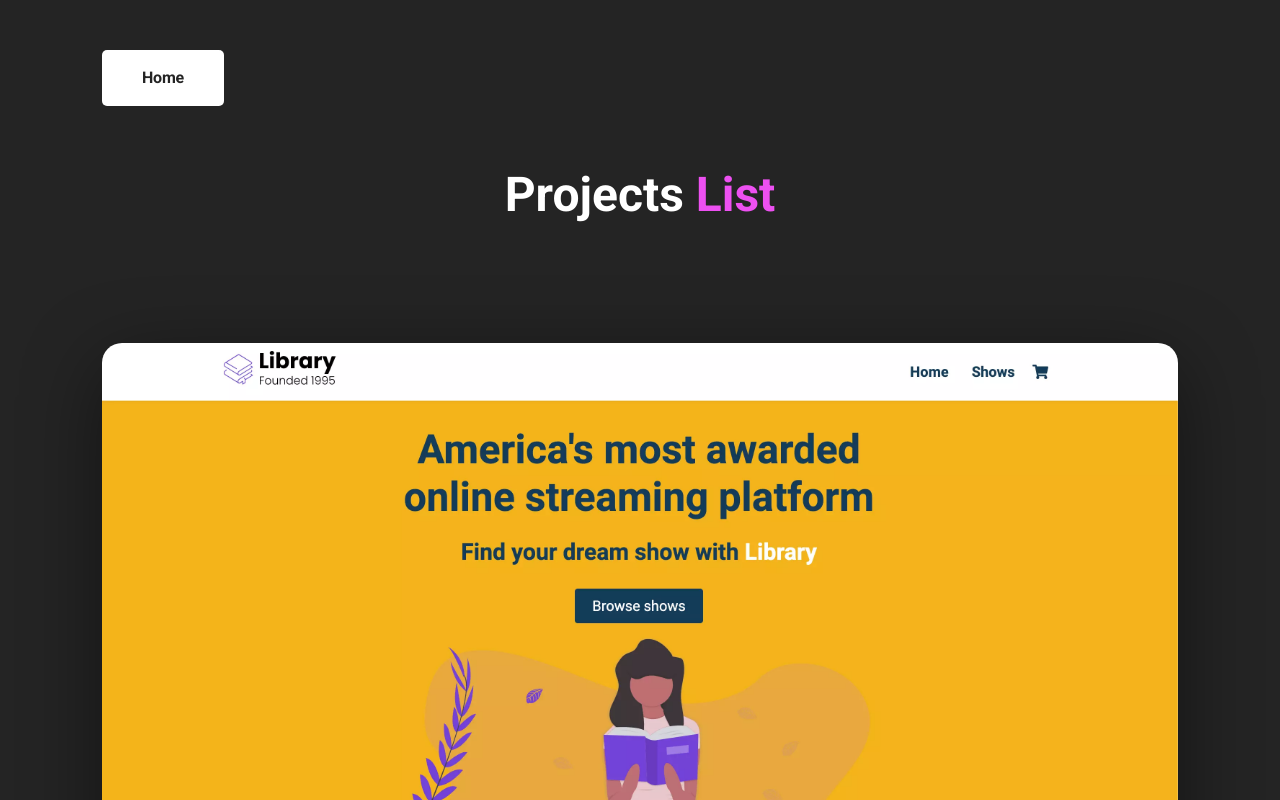
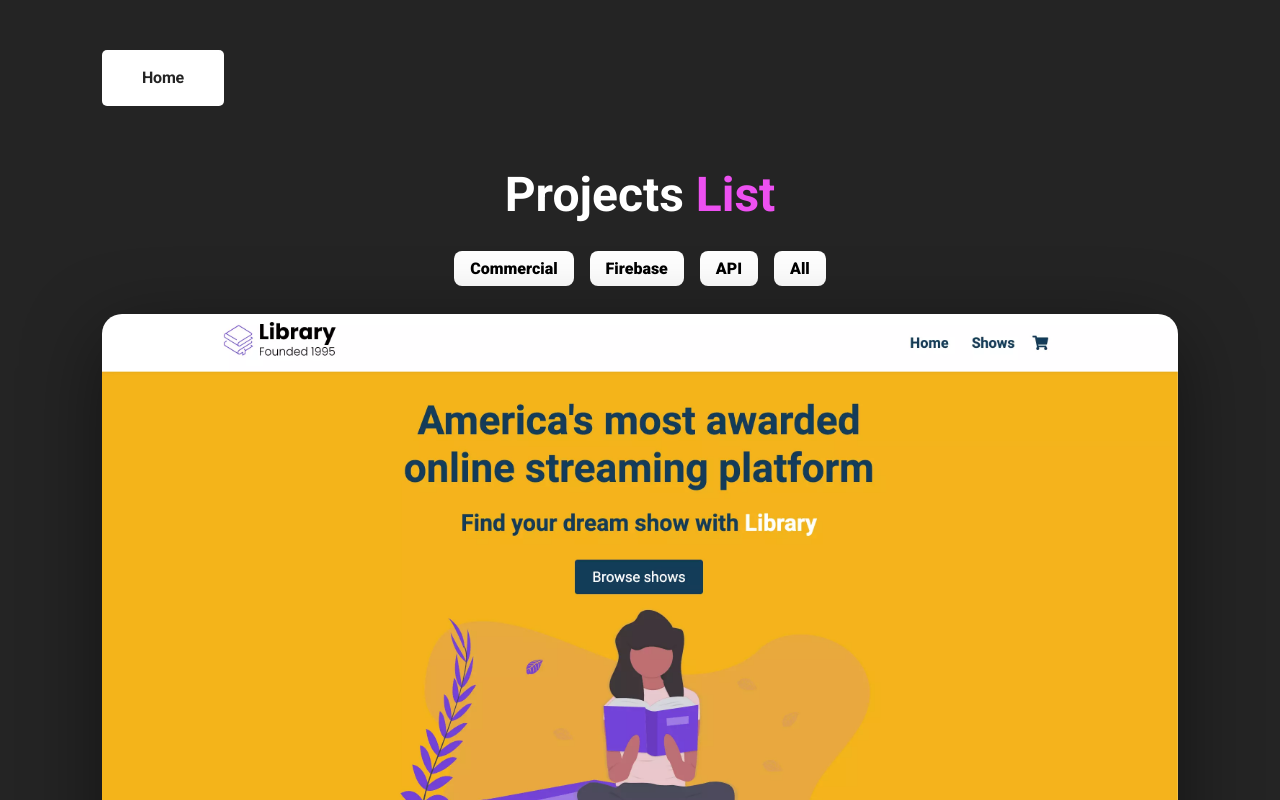
Before and after one commit to JawadH02/E-Portfolio-react, a React (Create React App) app: page /projects in a window 1280 px wide. Shown: the top 800 px of the page. Built offline with nearby package versions, Linux system fonts and the light colour scheme.

Commit message:
added filter

```diff
--- a/package.json
+++ b/package.json
@@ -7,6 +7,7 @@
     "@testing-library/jest-dom": "^5.16.2",
     "@testing-library/react": "^12.1.3",
     "@testing-library/user-event": "^13.5.0",
+    "framer-motion": "^6.2.8",
     "react": "^17.0.2",
     "react-dom": "^17.0.2",
     "react-icons": "^4.3.1",
--- a/src/Data/projectsData.js
+++ b/src/Data/projectsData.js
@@ -9,6 +9,7 @@ export const projects = [
   {
     id: 1,
     name: "E-Commerce Website",
+    // tags: ["Commercial"],
     image: ECommerce,
     techStack: "Html | CSS | JavaScript | React | Git | NPM",
     description:
@@ -19,6 +20,7 @@ export const projects = [
   {
     id: 2,
     name: "EasyView Movies",
+    tags: ["API"],
     image: EasyView,
     techStack: "Html | CSS | JavaScript | React | Git | NPM",
     description:
@@ -29,6 +31,7 @@ export const projects = [
   {
     id: 3,
     name: "Laplace",
+    tags: ["Firebase", "API"],
     image: Laplace,
     techStack: "Material UI | React | Firebase v9 | chartjs | Context API",
     description:
@@ -39,6 +42,7 @@ export const projects = [
   {
     id: 4,
     name: "Cabin",
+    tags: ["Firebase"],
     image: Cabin,
     techStack: "Html | SASS | JavaScript | React | Firebase | Git | NPM",
     description:
@@ -49,6 +53,7 @@ export const projects = [
   {
     id: 5,
     name: "Incredibots: Site for Robotics organisation",
+    tags: ["Commercial"],
     image: Incredibots,
     techStack: "Html | CSS | JavaScript | Git",
     description:
@@ -59,6 +64,7 @@ export const projects = [
   {
     id: 6,
     name: "E-Portfolio for Client",
+    tags: ["Commercial"],
     image: EPortComm,
     techStack: "Html | CSS | JavaScript | Git",
     description:
--- a/src/Pages/ProjectsPage.jsx
+++ b/src/Pages/ProjectsPage.jsx
@@ -4,14 +4,34 @@ import { Project } from "../components/ui/Project";
 import { projects } from "../Data/projectsData";
 import footerLogo from "../assets/images/logo.webp";
 import "../index.css";
+import { useCallback, useEffect, useState } from "react";
+import { motion } from "framer-motion";
 
 export const ProjectsPage = () => {
   const navigate = useNavigate();
+  const [project, setProject] = useState(projects);
+  const [filterWork, setFilterWork] = useState(projects);
+  const [activeFilter, setActiveFilter] = useState("All");
+  const [animateCard, setAnimateCard] = useState({ y: 0, opacity: 1 });
+
+  const handleProjectFilter = useCallback((item) => {
+    setActiveFilter(item);
+    setAnimateCard([{ y: 100, opacity: 0 }]);
+    setTimeout(() => {
+      setAnimateCard([{ y: 0, opacity: 1 }]);
+      if (item === "All") {
+        setFilterWork(project);
+      } else {
+        setFilterWork(project.filter((work) => work.tags?.includes(item)));
+      }
+    }, 500);
+  });
+
   return (
     <section id="projects">
       <div className="container">
         <div className="row">
-          <div className="projects__header">
+          <div className="projects__header projects-page__header">
             <button
               className="header__button header__btn--projects-page click"
               onClick={() => {
@@ -21,15 +41,31 @@ export const ProjectsPage = () => {
             >
               Home
             </button>
-            <h1 className="section__title">
+            <h1 className="section__title projects-page__section-title">
               Projects <span className="blue">List</span>
             </h1>
           </div>
-          <ul className="project__list">
-            {projects.slice(0, 6).map((project) => {
-              return <Project {...project} key={project.id} />;
-            })}
-          </ul>
+          <div className="app__projects--filter">
+            {["Commercial", "Firebase", "API", "All"].map((item, index) => (
+              <div
+                key={index}
+                onClick={() => handleProjectFilter(item)}
+                className={`app__projects--filter-item app__flex p-text`}
+              >
+                {item}
+              </div>
+            ))}
+          </div>
+          <motion.div
+            animate={animateCard}
+            transition={{ duration: 0.5, delayChildren: 0.5 }}
+          >
+            <ul className="project__list">
+              {filterWork.map((project) => {
+                return <Project {...project} key={project.id} />;
+              })}
+            </ul>
+          </motion.div>
         </div>
       </div>
       <footer>
--- a/src/components/ui/Project.jsx
+++ b/src/components/ui/Project.jsx
@@ -3,7 +3,6 @@ import { FaGithub, FaLink } from "react-icons/fa";
 
 export const Project = (project) => {
   return (
-    <ul className="project__list">
     <li className="project">
       <div className="project__wrapper">
         <img src={project.image} className="project__img" alt="" />
@@ -33,6 +32,5 @@ export const Project = (project) => {
         </div>
       </div>
     </li>
-    </ul>
   );
 };
--- a/src/index.css
+++ b/src/index.css
@@ -617,7 +617,6 @@ PROJECTS
   border-radius: 5px;
   z-index: 1;
   background-color: #242424;
-  border-width: 2px 2px 2px 2px;
   padding: 20px 40px 20px 40px;
 }
 
@@ -718,9 +717,42 @@ PROJECTS PAGE
 
 */
 
+.projects-page__header {
+  margin-bottom: 0;
+}
+
 .header__btn--projects-page {
   align-self: start;
   margin-bottom: 60px;
+}
+
+.projects-page__section-title {
+  margin-bottom: 0;
+}
+
+.app__projects--filter {
+  display: flex;
+  flex-direction: row;
+  justify-content: center;
+  align-items: center;
+  flex-wrap: wrap;
+  margin: 20px 0 20px;
+}
+
+.app__projects--filter-item {
+  padding: 0.5rem 1rem;
+  border-radius: 0.5rem;
+  background-color: #fff;
+  color: #000;
+  font-weight: 800;
+  cursor: pointer;
+  transition: all 0.3s ease;
+  margin: 0.5rem;
+}
+
+.app__projects--filter-item:hover {
+  background-color: #ed50f1;
+  color: #fff;
 }
 
 /*
```
Also changed, not shown: src/components/Nav.jsx (+0 -50 lines), 1 other file (tests, documents, lock files or other folders). Lines whose indentation alone changed are shown as unchanged.
